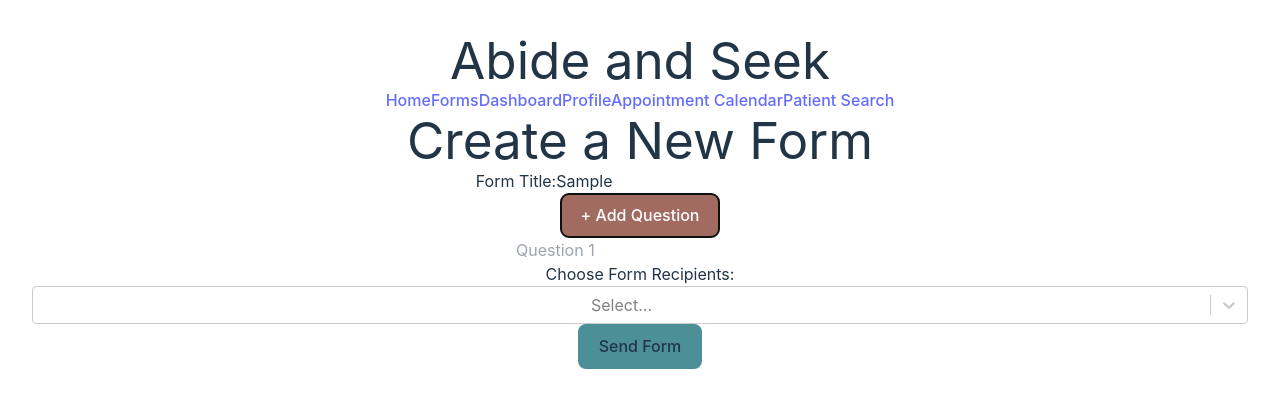
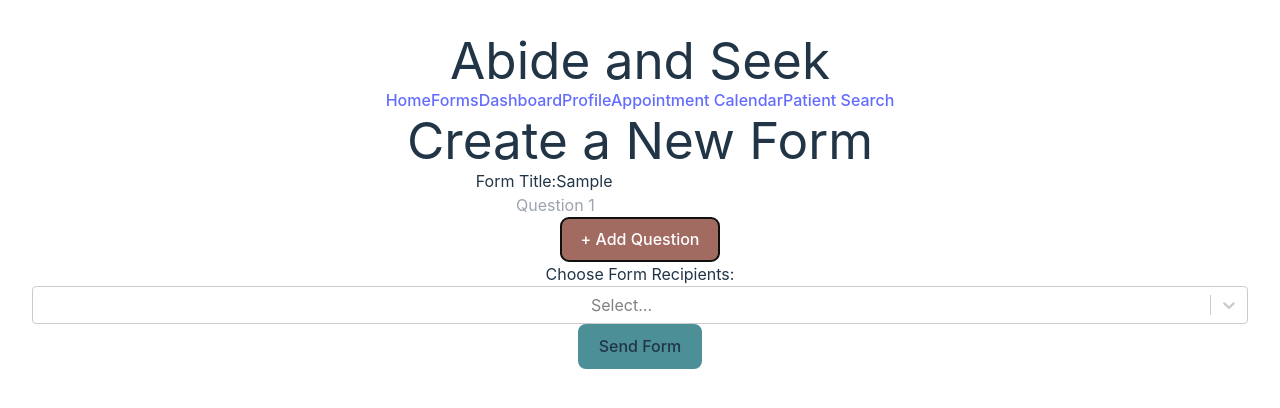
Before and after one commit to cfgtexas24/Team-17, a React (Vite) app in the folder clientcare2/: page /create-form in a window 1280 px wide. Both pictures are taken after typing "Sample", "Sample" into the empty fields and a click on the button "+ Add Question". Shown: the top 408 px of the page. Built offline with nearby package versions, Linux system fonts and the light colour scheme.

Commit message:
feat: Add dynamic question inputs to CreateForm component

```diff
--- a/clientcare2/src/components/admin_components/CreateForm.jsx
+++ b/clientcare2/src/components/admin_components/CreateForm.jsx
@@ -51,9 +51,21 @@ export default function CreateForm() {
             value={formTitle}
             onChange={(e) => setFormTitle(e.target.value)}
             className="block mx-auto mb-4 p-2 border border-gray-300 rounded w-full text-black bg-white"
+            placeholder={`Form Title`}
           />
         </div>
         <div className="mb-4">
+          {questions.map((question, index) => (
+            <div key={index} className="mb-2">
+              <input
+                type="text"
+                value={question.value}
+                onChange={(e) => handleQuestionChange(index, e.target.value)}
+                className="block w-full p-2 border border-gray-300 rounded bg-white text-black"
+                placeholder={`Question ${index + 1}`}
+              />
+            </div>
+          ))}
           <button
             onClick={addQuestion}
             className="border rounded px-4 py-2 mb-4"
@@ -68,17 +80,6 @@ export default function CreateForm() {
             }}>
             + Add Question
           </button>
-          {questions.map((question, index) => (
-            <div key={index} className="mb-2">
-              <input
-                type="text"
-                value={question.value}
-                onChange={(e) => handleQuestionChange(index, e.target.value)}
-                className="block w-full p-2 border border-gray-300 rounded bg-white text-black"
-                placeholder={`Question ${index + 1}`}
-              />
-            </div>
-          ))}
         </div>
         <div>
           <label htmlFor="receipients-title" className="block text-center mb-2 font-bold">Choose Form Recipients:</label>
```
